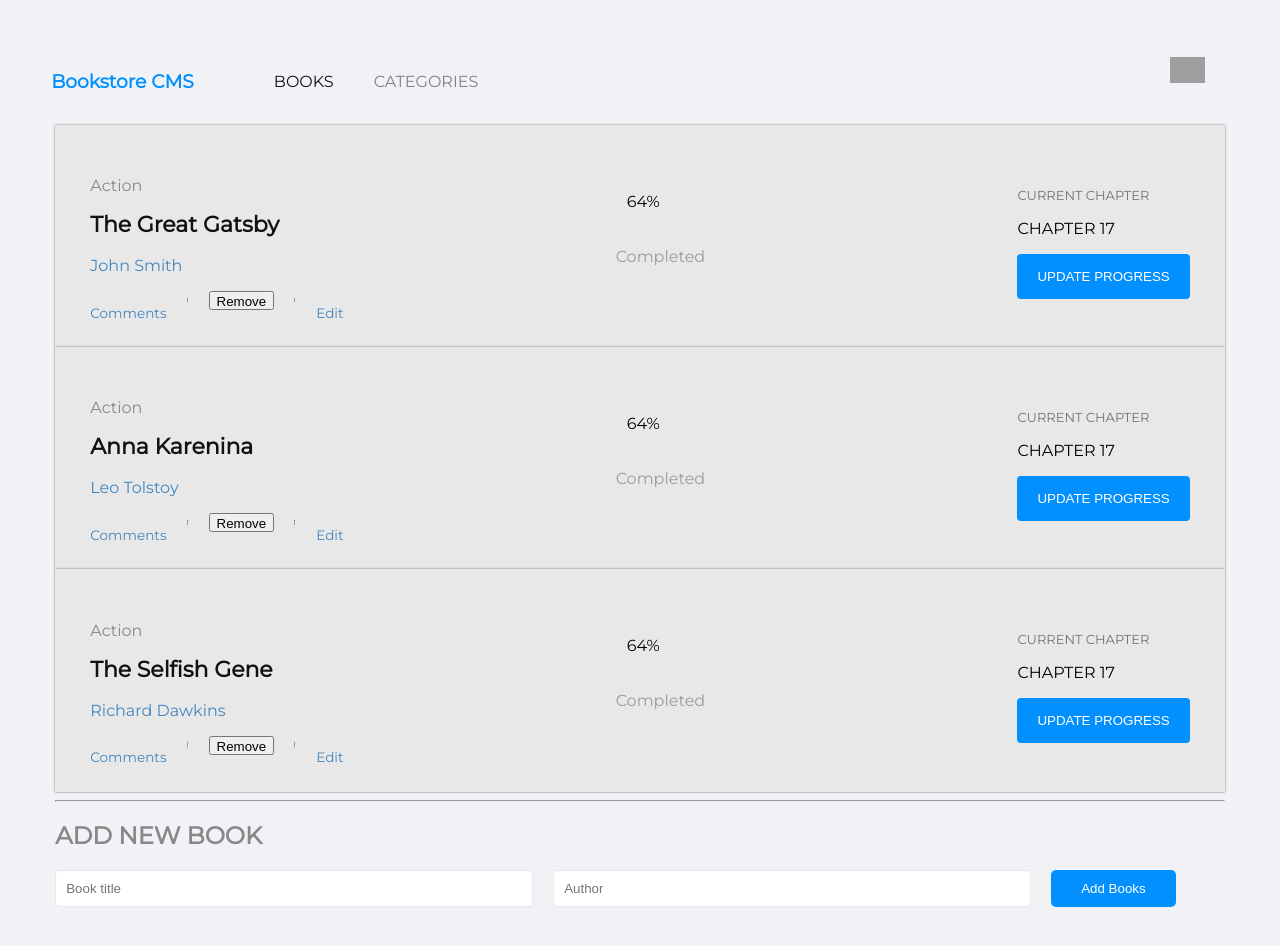
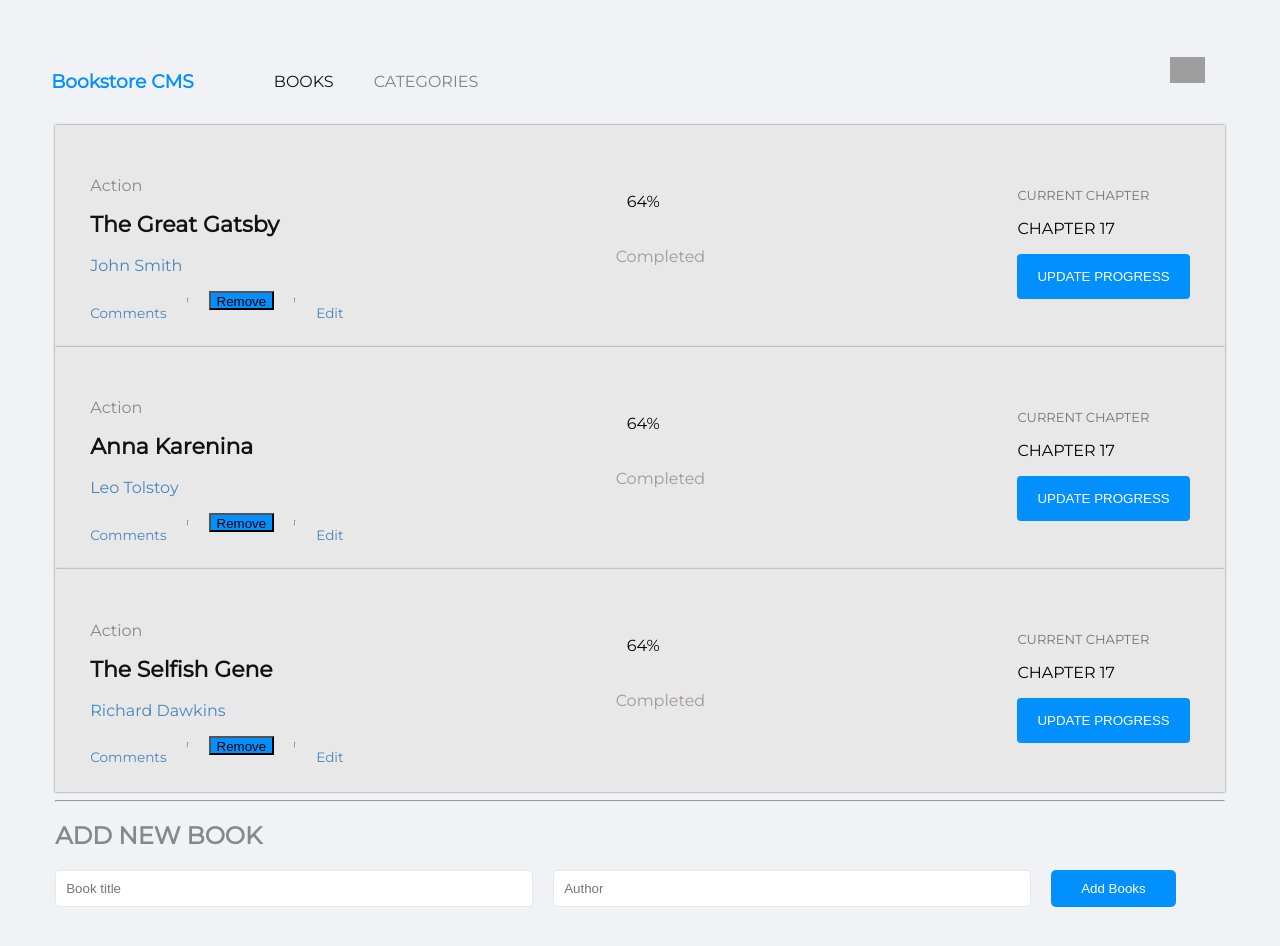
Before and after one commit to Caren-Koroeny/BookStore, a React (Create React App) app: page / in a window 1280 px wide. Shown: the top 946 px of the page. Built offline with nearby package versions, Linux system fonts and the light colour scheme; grey boxes are pictures that could not be loaded.

Commit message:
add little styling on remove button

```diff
--- a/src/components/Book.js
+++ b/src/components/Book.js
@@ -16,7 +16,7 @@ const Book = ({ id, title, author }) => {
         <div className="activities">
           <p>Comments</p>
           <hr />
-          <button type="button" onClick={() => dispatch(RemoveBook(id))}>Remove</button>
+          <button type="button" className="add" onClick={() => dispatch(RemoveBook(id))}>Remove</button>
           <hr />
           <p>Edit</p>
         </div>
--- a/src/style.css
+++ b/src/style.css
@@ -102,3 +102,13 @@ body {
   height: 4.375rem;
   margin: 1.125rem 3.688rem 0 4.938rem;
 }
+
+.add {
+  background: #0290ff;
+}
+
+.add:hover {
+  box-shadow: 0 0 6px #6e6e6e;
+  background: brown;
+  transition: all 0.5s ease-in-out;
+}
--- a/src/styles/AddBook.module.css
+++ b/src/styles/AddBook.module.css
@@ -9,6 +9,6 @@
   width: 28.5rem;
   border: 1px solid #e8e8e8;
   margin-right: 20px;
-  color: #c4c4c4;
+  color: #2e2a2a;
   border-radius: 4px;
 }
```
